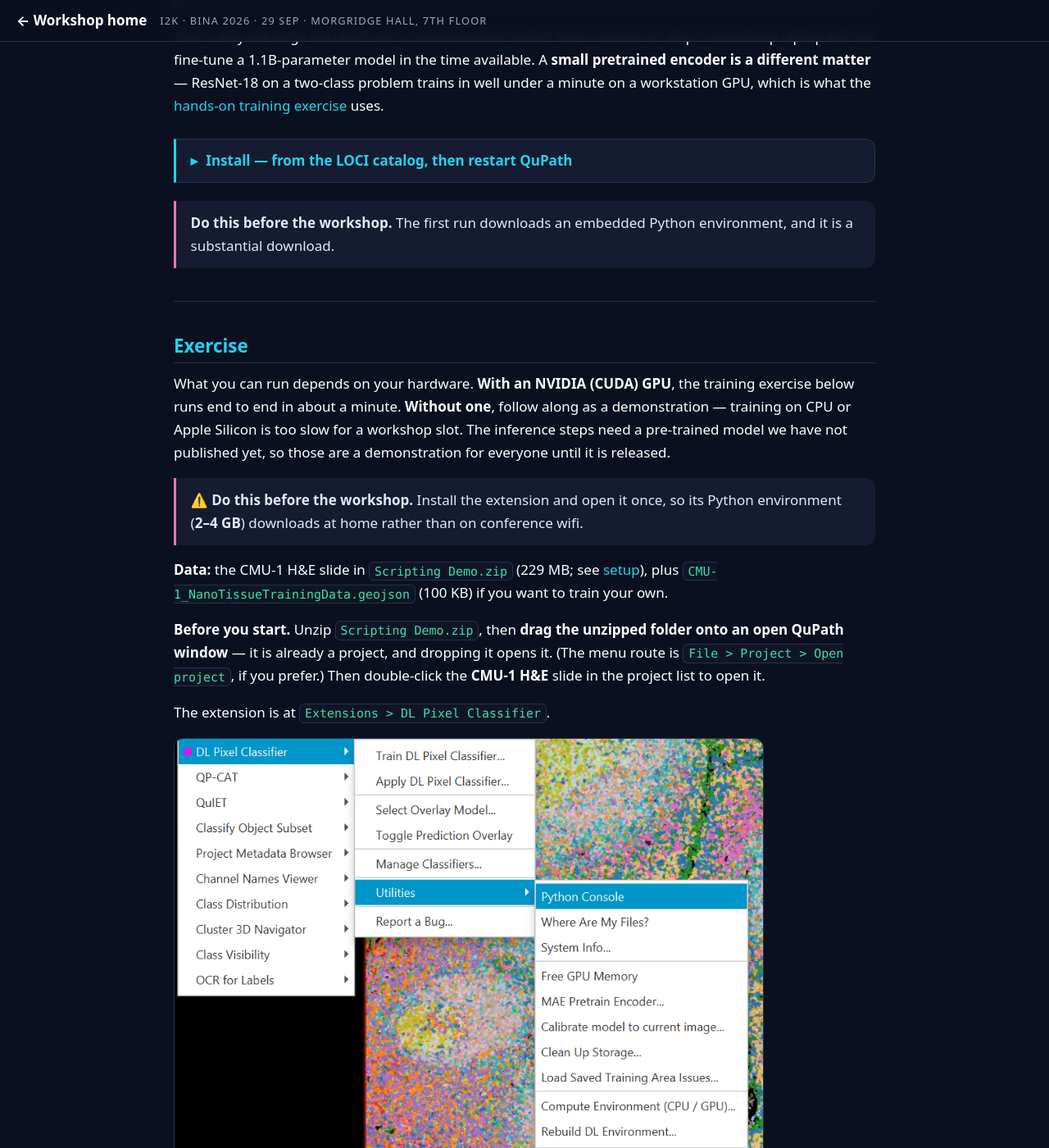
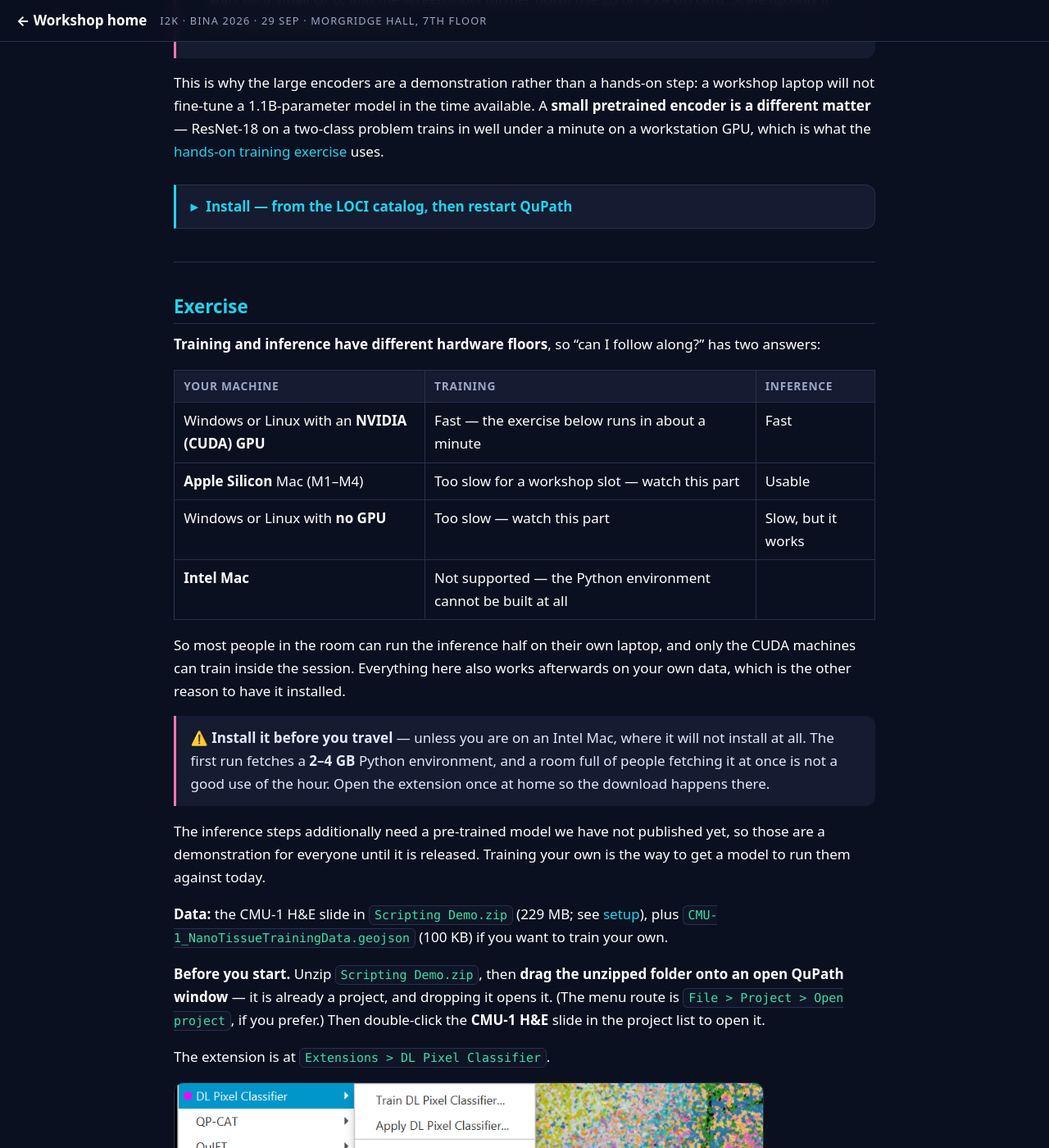
Before and after one commit to MichaelSNelson/BINA-I2K-2026-QuPath-Extensions, a Jekyll site: the page built from docs/02-dl-pixel-classifier.md, in a window 1280 px wide and 1400 px high, scrolled down 2846 px. Shown: the whole window at 82% size. Built offline with Jekyll 4.4.1, drawn with Linux system fonts in a browser that asks for light colours; some of the changed text lies outside the part shown.

Commit message:
docs(dl): answer "can I follow along?" per platform, instead of contradicting itself
The page told readers without a CUDA GPU to watch rather than participate, and
then told everyone to download a 2-4 GB environment before travelling. Read
together those cancel out: why fetch it if you cannot use it?

They only conflict because the page treated training and inference as one
requirement. They are not. The extension's own platform table separates them:
inference is "Moderate" on Apple Silicon and "Slow" but functional on CPU,
while it is training that is impractical anywhere without CUDA. So the answer
is per-platform and per-half, and it is now a table that says so.

That surfaced something the guide never mentioned: **Intel Macs cannot install
this at all.** Not slow — unsupported. Both bundled pixi manifests drop the
osx-64 target, and INSTALLATION.md says the Python environment cannot be built
there. Someone on an Intel MacBook would have spent an evening before the
workshop failing to install something that was never going to work. That is now
in the requirements row and in the table, and the install instruction is
explicitly conditional on it.

The remaining reason to install regardless of hardware is stated rather than
implied: the guide is self-contained and works afterwards on your own data.

Also removes a duplicated "do this before the workshop" nag that appeared twice
within fifteen lines, and adds a comma to "fast, interpretable, and often,
enough" so it reads as "often, it is enough" rather than the idiom "often
enough".

Claude-Session: https://claude.ai/code/session_01N4ZFToSsHCjtBUjwWur5XU

```diff
--- a/docs/02-dl-pixel-classifier.md
+++ b/docs/02-dl-pixel-classifier.md
@@ -14,7 +14,7 @@ title: Deep Learning Pixel Classifier
 | **Repository** | [uw-loci/qupath-extension-dl-pixel-classifier](https://github.com/uw-loci/qupath-extension-dl-pixel-classifier) |
 | **Extension version** | 0.9.5 |
 | **License** | Apache-2.0 |
-| **Requires** | QuPath 0.7.0+, Java 21+. **A CUDA GPU for training.** ~2–4 GB download for the Python environment on first use |
+| **Requires** | QuPath 0.7.0+, Java 21+. **A CUDA GPU to train**; inference also runs on Apple Silicon and on CPU. **Intel Macs are not supported.** ~2–4 GB download for the Python environment on first use |
 | **Where to find it** | `Extensions > DL Pixel Classifier` |
 | **Catalog** | LOCI QuPath Extensions |
 | **Session** | Hands-on (training and inference); the large encoders are demonstrated rather than run |
@@ -34,7 +34,7 @@ title: Deep Learning Pixel Classifier
 ## What it does
 
 QuPath's built-in pixel classifier is a shallow model over hand-chosen features. It is fast,
-interpretable, and often enough. When it is not (subtle textures, tissue classes that differ
+interpretable, and often, enough. When it is not (subtle textures, tissue classes that differ
 by architecture rather than color, images where stain normalization keeps failing), this
 extension keeps the way you work — you still draw a few sparse annotations per class — and
 puts a deep segmentation network behind it.
@@ -106,20 +106,32 @@ Install from the **LOCI QuPath Extensions** catalog, then restart QuPath. Full s
 
 </details>
 
-> **Do this before the workshop.** The first run downloads an embedded Python environment, and it is a substantial download.
-
 ---
 
 ## Exercise
 
-What you can run depends on your hardware. **With an NVIDIA (CUDA) GPU**, the training exercise
-below runs end to end in about a minute. **Without one**, follow along as a demonstration —
-training on CPU or Apple Silicon is too slow for a workshop slot. The inference steps need a
-pre-trained model we have not published yet, so those are a demonstration for everyone until it
-is released.
+**Training and inference have different hardware floors**, so "can I follow along?" has two
+answers:
 
-> ⚠️ **Do this before the workshop.** Install the extension and open it once, so its Python
-> environment (**2–4 GB**) downloads at home rather than on conference wifi.
+| Your machine | Training | Inference |
+|---|---|---|
+| Windows or Linux with an **NVIDIA (CUDA) GPU** | Fast — the exercise below runs in about a minute | Fast |
+| **Apple Silicon** Mac (M1–M4) | Too slow for a workshop slot — watch this part | Usable |
+| Windows or Linux with **no GPU** | Too slow — watch this part | Slow, but it works |
+| **Intel Mac** | Not supported — the Python environment cannot be built at all |
+
+So most people in the room can run the inference half on their own laptop, and only the CUDA
+machines can train inside the session. Everything here also works afterwards on your own data,
+which is the other reason to have it installed.
+
+> ⚠️ **Install it before you travel** — unless you are on an Intel Mac, where it will not
+> install at all. The first run fetches a **2–4 GB** Python environment, and a room full of
+> people fetching it at once is not a good use of the hour. Open the extension once at home so
+> the download happens there.
+
+The inference steps additionally need a pre-trained model we have not published yet, so those
+are a demonstration for everyone until it is released. Training your own is the way to get a
+model to run them against today.
 
 **Data:** the CMU-1 H&E slide in
 [`Scripting Demo.zip`](https://drive.google.com/uc?export=download&id=1bWZtjZEtgqZnJOVBc91_Wk_HPgw8dmNY)
```
